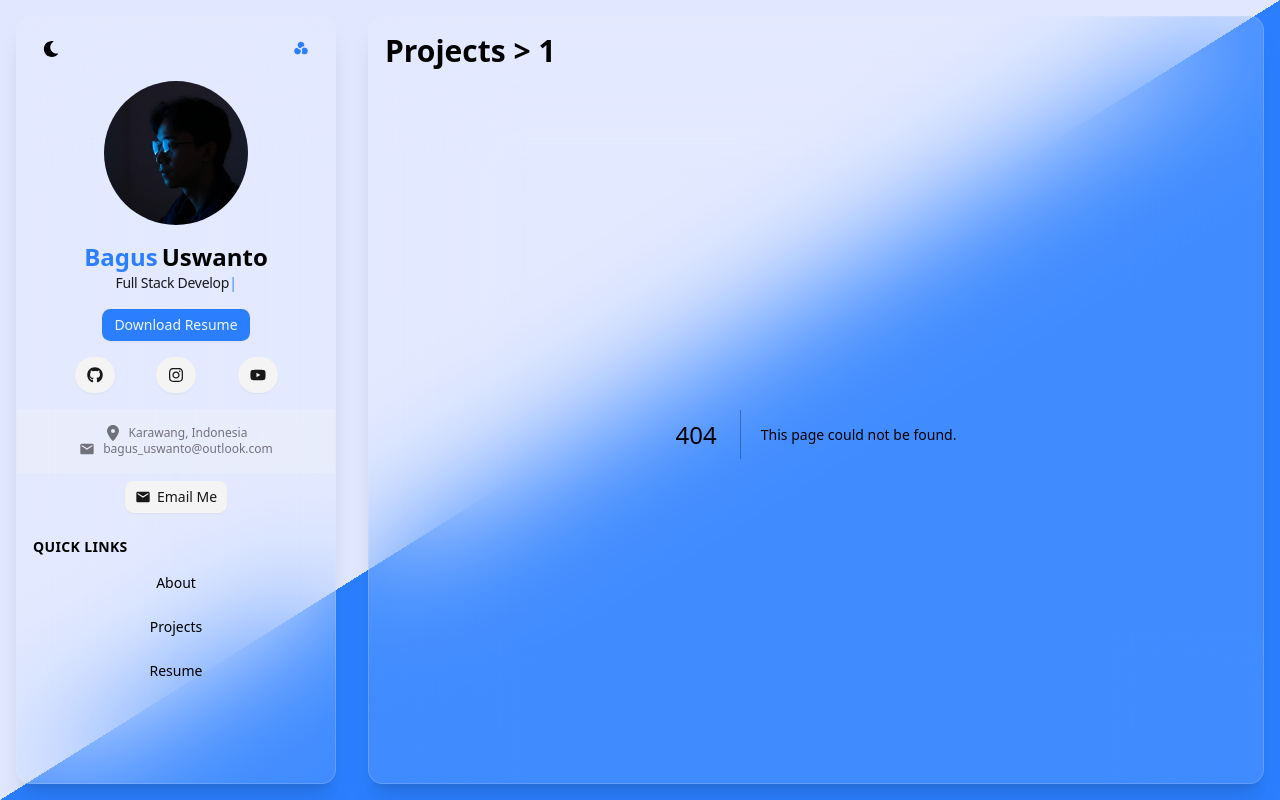
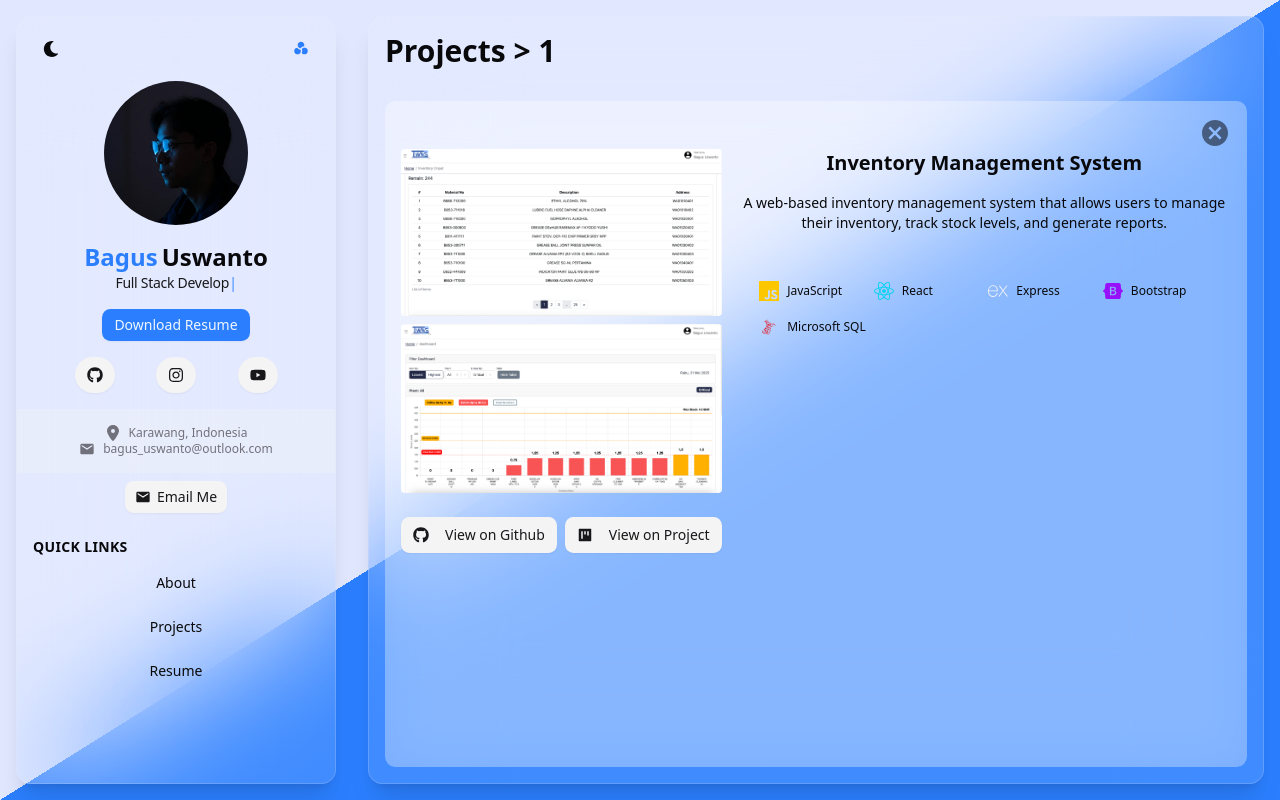
Before and after one commit to bagususwanto/portfolio, a Next.js app: page /projects/1 in a window 1280 px wide. Before the commit this address had no page. Built offline with nearby package versions, Linux system fonts and the light colour scheme.

Commit message:
feat: Implement dedicated dynamic routes for individual project detail pages, replacing in-page detail display.

```diff
--- /dev/null
+++ b/app/projects/[id]/page.tsx
@@ -0,0 +1,29 @@
+"use client";
+
+import { use } from "react";
+import { projects } from "@/data/projects";
+import { ProjectDetail } from "@/components/ProjectDetail";
+import { notFound, useRouter } from "next/navigation";
+
+export default function ProjectPage({
+  params,
+}: {
+  params: Promise<{ id: string }>;
+}) {
+  const resolvedParams = use(params);
+  const projectId = parseInt(resolvedParams.id);
+  const project = projects.find((p) => p.id === projectId);
+  const router = useRouter();
+
+  if (!project) {
+    notFound();
+  }
+
+  return (
+    <div className="flex flex-col h-full overflow-hidden">
+      <div className="flex-1 overflow-y-auto p-4">
+        <ProjectDetail project={project} onBack={() => router.back()} />
+      </div>
+    </div>
+  );
+}
--- a/app/projects/page.tsx
+++ b/app/projects/page.tsx
@@ -1,16 +1,11 @@
 "use client";
 
-import { useState } from "react";
 import CardProject from "@/components/CardProject";
-import { ProjectDetail } from "@/components/ProjectDetail";
 import { projects } from "@/data/projects";
 import { motion, Variants } from "framer-motion";
+import Link from "next/link";
 
 export default function Projects() {
-  const [selectedProject, setSelectedProject] = useState<
-    (typeof projects)[0] | null
-  >(null);
-
   // Variants container untuk stagger anak-anak
   const containerVariants = {
     hidden: {},
@@ -38,13 +33,6 @@ export default function Projects() {
   };
 
   return (
-    <>
-      {selectedProject ? (
-        <ProjectDetail
-          project={selectedProject}
-          onBack={() => setSelectedProject(null)}
-        />
-      ) : (
     <div className="flex flex-col px-4 w-full h-full md:overflow-y-auto">
       <div className="mb-6">
         <p className="text-muted-foreground">
@@ -64,17 +52,16 @@ export default function Projects() {
             key={index}
             variants={cardVariants}
             className="bg-white/10 backdrop-blur-xl rounded-lg">
+            <Link href={`/projects/${project.id}`}>
               <CardProject
                 key={index}
                 title={project.title}
                 img={project.image[0]}
-                  onClick={() => setSelectedProject(project)}
               />
+            </Link>
           </motion.div>
         ))}
       </motion.div>
     </div>
-      )}
-    </>
   );
 }
--- /dev/null
+++ b/components/BackButton.tsx
@@ -0,0 +1,19 @@
+"use client";
+
+import { useRouter } from "next/navigation";
+import { Button } from "@/components/ui/button";
+import { IoMdArrowBack } from "react-icons/io";
+
+export default function BackButton() {
+  const router = useRouter();
+
+  return (
+    <Button
+      variant="ghost"
+      onClick={() => router.back()}
+      className="flex items-center gap-2">
+      <IoMdArrowBack className="w-4 h-4" />
+      Back
+    </Button>
+  );
+}
--- a/components/CardProject.tsx
+++ b/components/CardProject.tsx
@@ -5,7 +5,7 @@ export default function CardProject({
 }: {
   title: string;
   img: string;
-  onClick: () => void;
+  onClick?: () => void;
 }) {
   return (
     <div
--- a/components/ProjectDetail.tsx
+++ b/components/ProjectDetail.tsx
@@ -17,7 +17,13 @@ interface ProjectDetailProps {
   onBack: () => void;
 }
 
-export function ProjectDetail({ project, onBack }: ProjectDetailProps) {
+export function ProjectDetail({
+  project,
+  onBack,
+}: {
+  project: any;
+  onBack: () => void;
+}) {
   if (!project) return null;
 
   const springVariant: Variants = {
@@ -57,14 +63,10 @@ export function ProjectDetail({ project, onBack }: ProjectDetailProps) {
       exit={{ opacity: 0, y: 100 }}
       transition={{ duration: 0.4, ease: "easeOut" }}
       className="relative bg-white/30 dark:bg-gray-100/10 backdrop-blur-xl p-4 rounded-lg w-full h-full">
-      <Button
-        aria-label="Close"
-        className="top-1 right-1 absolute rounded-full"
-        onClick={() => onBack()}
-        variant={"ghost"}>
-        <IoMdCloseCircle className="w-4 h-4" />
-      </Button>
-
+      <IoMdCloseCircle
+        className="top-4 right-4 z-50 absolute w-8 h-8 text-black/50 hover:text-black dark:text-white/50 cursor-pointer dark:hover:text-white duration-300"
+        onClick={onBack}
+      />
       {/* Konten */}
       <div className="flex md:flex-row flex-col justify-between gap-4 mt-8">
         <div className="flex flex-col justify-center items-center gap-4">
@@ -73,7 +75,7 @@ export function ProjectDetail({ project, onBack }: ProjectDetailProps) {
               variants={springVariant}
               initial="initial"
               animate="animate">
-              {project.image.map((img, i) => (
+              {project.image.map((img: string, i: number) => (
                 <img
                   key={i}
                   src={img}
@@ -140,7 +142,7 @@ export function ProjectDetail({ project, onBack }: ProjectDetailProps) {
           </motion.p>
 
           <div className="gap-x-2 gap-y-4 grid grid-cols-4 mt-8">
-            {project.techStack.map((Tech, i) => (
+            {project.techStack.map((Tech: React.ComponentType, i: number) => (
               <motion.div
                 key={i}
                 variants={techStackVariant}
```
Also changed, not shown: tsconfig.json (+19 -5 lines). Lines whose indentation alone changed are shown as unchanged.
